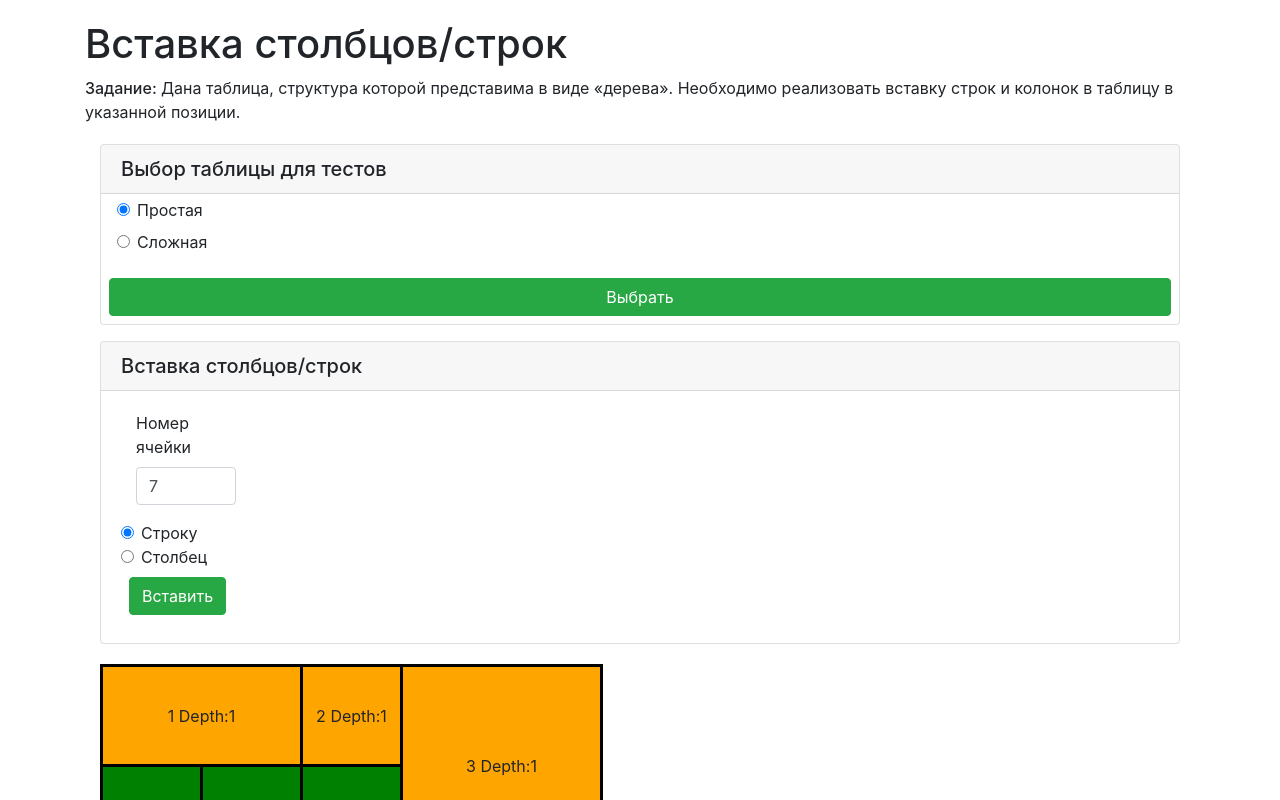
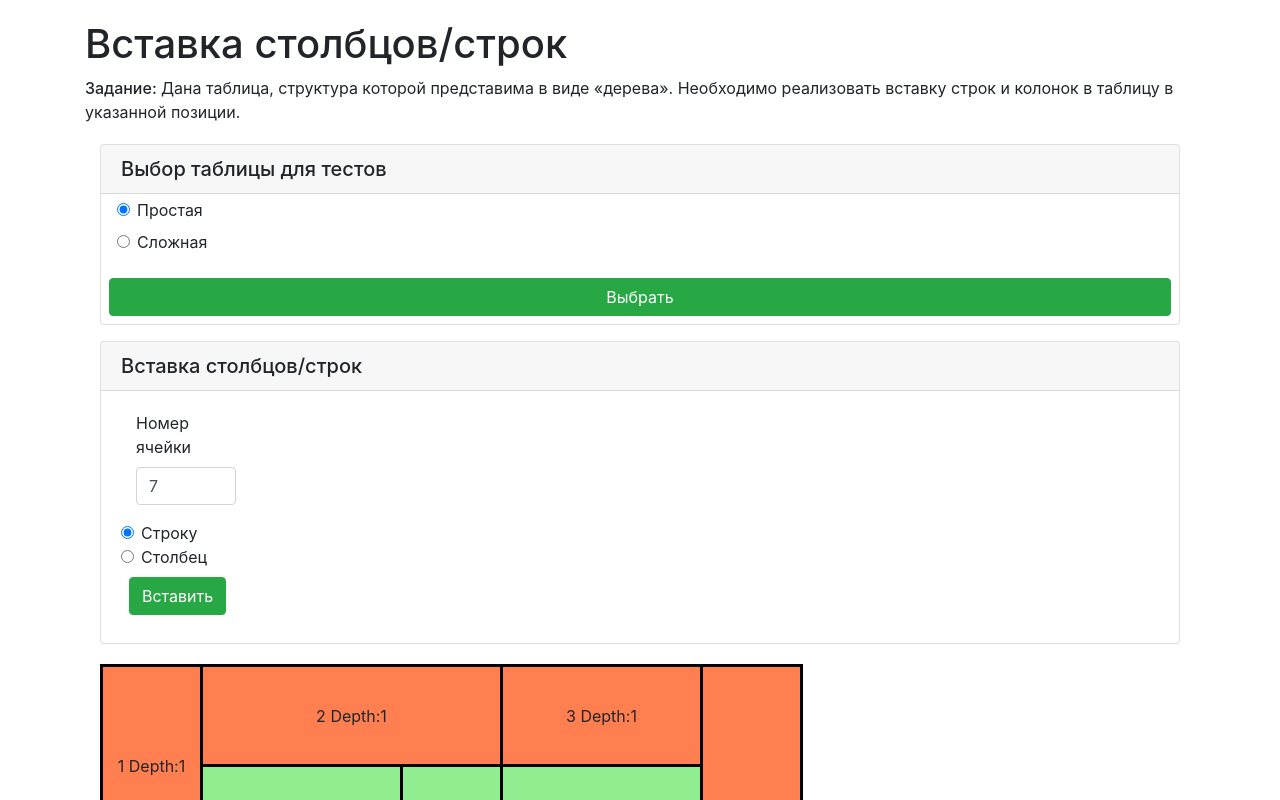
Before and after one commit to lerma1/AddRowColumnToTable, a React (Create React App) app: page / in a window 1280 px wide. Shown: the top 800 px of the page. Built offline with nearby package versions, Linux system fonts and the light colour scheme.

Commit message:
add complex table for test

```diff
--- a/src/index.js
+++ b/src/index.js
@@ -19,6 +19,27 @@ let testTree = () =>{
     tree.add({value: 9, color: "Purple", VerticalSpan: 1}, 3, tree.traverse);
     tree.add({value: 10, color: "Purple", VerticalSpan: 1}, 3, tree.traverse);
 };
+export var complexTree = new Tree({value:0, color:"White", VerticalSpan: 1});
+let testComplexTree = () =>{
+    complexTree.add({value: 1, color: "Coral", VerticalSpan: 2}, 0, complexTree.traverse);
+    complexTree.add({value: 2, color: "Coral", VerticalSpan: 1}, 0, complexTree.traverse);
+    complexTree.add({value: 3, color: "Coral", VerticalSpan: 1}, 0, complexTree.traverse);
+    complexTree.add({value: 4, color: "Coral", VerticalSpan: 3}, 0, complexTree.traverse);
+    complexTree.add({value: 5, color: "LightGreen", VerticalSpan: 1}, 2, complexTree.traverse);
+    complexTree.add({value: 6, color: "LightGreen", VerticalSpan: 1}, 2, complexTree.traverse);
+    complexTree.add({value: 7, color: "LightGreen", VerticalSpan: 2}, 3, complexTree.traverse);
+    complexTree.add({value: 8, color: "MediumPurple", VerticalSpan: 1}, 1, complexTree.traverse);
+    complexTree.add({value: 9, color: "MediumPurple", VerticalSpan: 1}, 5, complexTree.traverse);
+    complexTree.add({value: 10, color: "MediumPurple", VerticalSpan: 1}, 5, complexTree.traverse);
+    complexTree.add({value: 11, color: "MediumPurple", VerticalSpan: 2}, 6, complexTree.traverse);
+    complexTree.add({value: 12, color: "CornflowerBlue", VerticalSpan: 1}, 8, complexTree.traverse);
+    complexTree.add({value: 13, color: "CornflowerBlue", VerticalSpan: 1}, 9, complexTree.traverse);
+    complexTree.add({value: 14, color: "CornflowerBlue", VerticalSpan: 1}, 10, complexTree.traverse);
+    complexTree.add({value: 15, color: "CornflowerBlue", VerticalSpan: 1}, 7, complexTree.traverse);
+    complexTree.add({value: 16, color: "CornflowerBlue", VerticalSpan: 1}, 7, complexTree.traverse);
+    complexTree.add({value: 17, color: "CornflowerBlue", VerticalSpan: 1}, 4, complexTree.traverse);
+};
+testComplexTree();
 export var easyTree = new Tree({value:0, color:"White", VerticalSpan: 1});
 let testEasyTree = () =>{
     easyTree.add({value: 1, color: "Coral", VerticalSpan: 1}, 0, easyTree.traverse);
@@ -41,7 +62,7 @@ let testEasyTree = () =>{
 };
 testTree();
 testEasyTree();
-console.log(tree);
+console.log(complexTree);
 
 
-ReactDOM.render(<App tree={tree} />, document.getElementById('root'));
+ReactDOM.render(<App tree={complexTree} />, document.getElementById('root'));
--- a/src/table.js
+++ b/src/table.js
@@ -1,5 +1,5 @@
 import React, {Component} from 'react';
-import {sortOfDepth,getDepth} from "./tree";
+import {sortOfDepth,getDepth,traverse,getMaxDepth,hasRow} from "./tree";
 import './style.css'
 
 
@@ -11,12 +11,29 @@ class MyTable extends Component {
 
     }
 
+
+
     render() {
         const WIDTH = 100;
         const HEIGHT = 100;
         const tdElements = [];
 
 
+        /*Tree.prototype.traverse = function(callback) {
+    (function recurse(currentNode) {
+        for (var i = 0, length = currentNode.children.length; i < length; i++) {  recurse(currentNode.children[i]); }
+        callback(currentNode);
+    })(this._root);
+
+};*/
+        const getColSpan = (node, tree) => {
+            let maxDepth = getMaxDepth(tree);
+            let countDepthChildren = 0;
+            console.log("node", node.value);
+            traverse(node, (currentNode) => {if(hasRow(maxDepth,currentNode,tree) ) { countDepthChildren++; console.log("maxDepth",maxDepth,"node",node.value, "currentNode",currentNode.value,"hasRow",hasRow(maxDepth,currentNode,tree));}});
+
+            return countDepthChildren;
+        }
 
         const arrayOfDepth = sortOfDepth(this.props.tree);
 
@@ -26,7 +43,7 @@ class MyTable extends Component {
                 {arrayOfDepth[i].map( (currentNode,index) =>  <td key = {currentNode.value}
                                                                   className=" "
                                                                   rowSpan = {currentNode.VerticalSpan}
-                                                                  colSpan={currentNode.children.length||1}
+                                                                  colSpan={getColSpan(currentNode,this.props.tree)}
                                                                   style={{"background-color": currentNode.color,
                                                                       "width": ((currentNode.children.length||1)*WIDTH) + "px",
                                                                       "height":(currentNode.VerticalSpan*HEIGHT)+ "px"}}
--- a/src/tree.js
+++ b/src/tree.js
@@ -16,6 +16,15 @@ Tree.prototype.traverse = function(callback) {
         for (var i = 0, length = currentNode.children.length; i < length; i++) {  recurse(currentNode.children[i]); }
         callback(currentNode);
     })(this._root);
+
+};
+
+ export const traverse = function(node, callback) {
+     if(!node){alert("1");return 0;}
+    (function recurse(currentNode) {
+        for (var i = 0, length = currentNode.children.length; i < length; i++) {  recurse(currentNode.children[i]); }
+        callback(currentNode);
+    })(node);
 
 };
 
@@ -87,7 +96,8 @@ function findIndex(arr, data) {
 
 export const getParent = (node, tree) => {
     let parent = undefined;
-        tree.traverse((currentNode) => {
+    if(!node){alert ("!");return 0;}
+    tree.traverse((currentNode) => {
             let isParent = currentNode.children.find((item) => {return item == node;});
             if(isParent != undefined) parent = currentNode;
         });
@@ -97,6 +107,7 @@ export const getParent = (node, tree) => {
 export const getDepth = (node, tree) => {
     let depth = 0;
     let currentNode = node;
+    if(!node){alert ("!");return 0;}
 
     while(currentNode!= undefined) {
         currentNode = getParent(currentNode, tree);
@@ -158,3 +169,18 @@ export const getSiblings = (value, tree) => {
 
     return arrSiblings;
 };
+
+export const getNumbersRow = (node, tree) => {
+    let arrRows = [];
+    arrRows[0] = getDepth(node,tree);
+    for(let i = 1; i < node.VerticalSpan ; i ++) {
+        arrRows.push(i+arrRows[0]);
+    }
+    return arrRows;
+}
+
+export const hasRow = (row, node, tree) => {
+    let arrRows = getNumbersRow(node,tree);
+    console.log ("hasRow:","node",node.value,"arrRows",arrRows);
+    return (arrRows.findIndex((current)=>current == row)) != -1;
+}
```
Also changed, not shown: src/form.js (line endings or trailing spaces).
